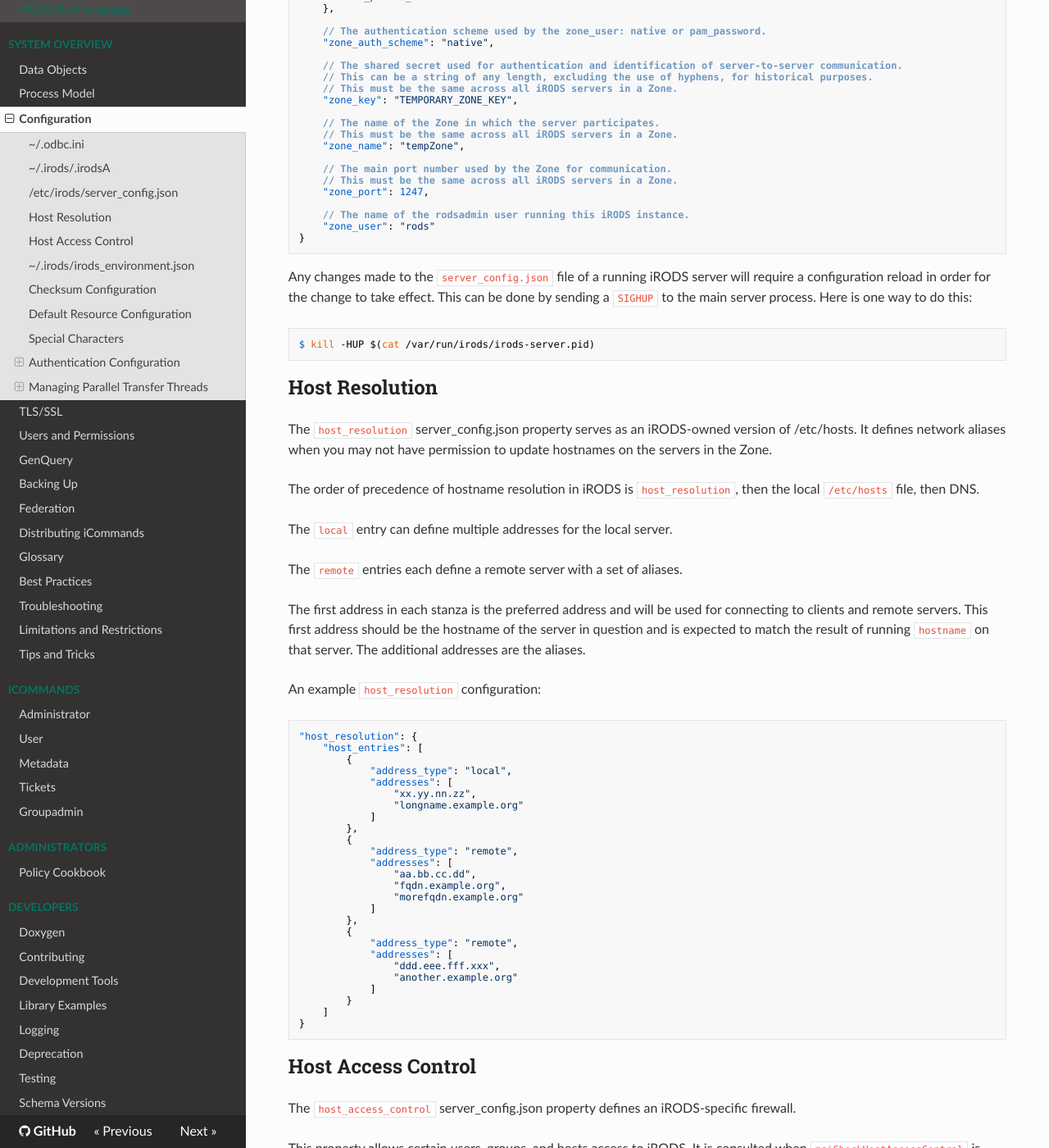
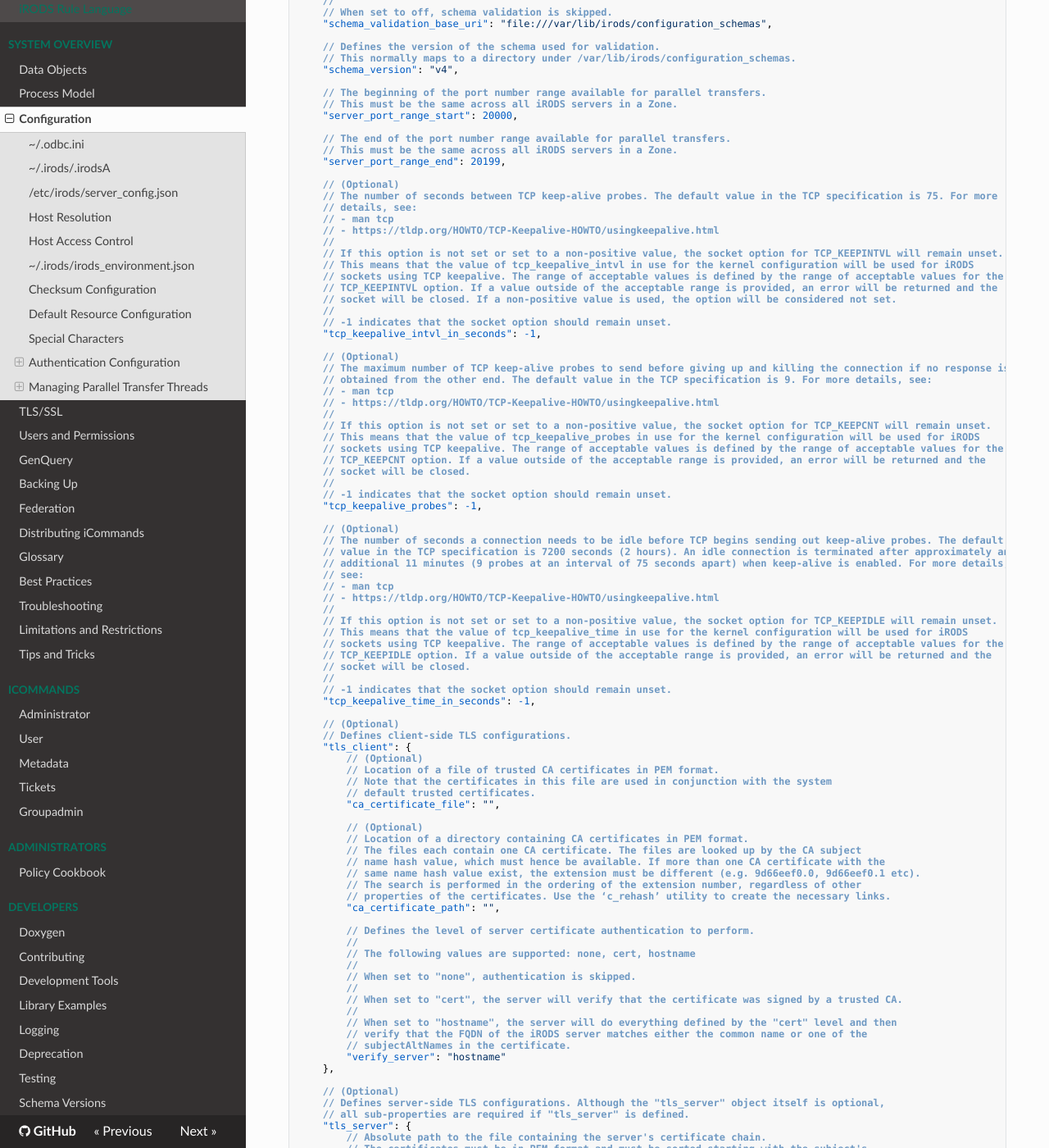
Before and after one commit to irods/irods_docs, an MkDocs documentation site: the page built from docs/system_overview/configuration.md, in a window 1280 px wide and 1400 px high, scrolled down 6205 px. Shown: the whole window at 82% size. Built offline with MkDocs 1.6.1, drawn with Linux system fonts in a browser that asks for light colours; nearby versions of some CDN libraries; some of the changed text lies outside the part shown.

Commit message:
[irods/irods#8012] Document new server_config.json properties taken from service account client environment.

````diff
--- a/docs/system_overview/configuration.md
+++ b/docs/system_overview/configuration.md
@@ -12,7 +12,9 @@
 
 ## /etc/irods/server_config.json
 
-This file defines the behavior of the server Agent that answers individual requests coming into iRODS. It is created and populated by the installer package.
+This file defines the behavior of the server-side processes which listen for and answer incoming iRODS client requests. It is created and populated by `setup_irods.py`.
+
+iRODS 5 servers only require a working `server_config.json` file. All server properties which existed in prior versions of the service account's `irods_environment.json` file have been incorporated into `server_config.json`.
 
 !!! IMPORTANT
     All configuration settings are required unless marked as optional. The value associated with a key represents the default value.
@@ -125,6 +127,17 @@
     // to how the server behaved prior to iRODS 4.3.0.
     "client_api_allowlist_policy": "enforce",
 
+    // Number of seconds after which an existing connection in a connection pool is refreshed.
+    "connection_pool_refresh_time_in_seconds": 300,
+
+    // Controls whether the servers should use TLS for communication.
+    //
+    // The following values are supported:
+    // - CS_NEG_REFUSE:    Do not use TLS
+    // - CS_NEG_REQUIRE:   Demand TLS be used
+    // - CS_NEG_DONT_CARE: Let the other server decide if TLS should be used
+    "client_server_policy": "CS_NEG_REFUSE",
+
     // Defines the list of users that can connect to this server.
     "controlled_user_connection_list": {
         // Defines the type of list.
@@ -155,6 +168,21 @@
     //
     // See "Checksum Configuration" for more details.
     "default_hash_scheme": "SHA256",
+
+    // Encryption properties used for parallel transfer.
+    "encryption": {
+        // EVP-supplied encryption algorithm for parallel transfer encryption.
+        "algorithm": "AES-256-CBC",
+
+        // Key size for parallel transfer encryption.
+        "key_size": 32,
+
+        // Number of hash rounds for parallel transfer encryption.
+        "num_hash_rounds": 16,
+
+        // Salt size for parallel transfer encryption.
+        "salt_size": 8
+    },
 
     // Contains a set of key-value pairs of the form VARIABLE=VALUE such as "ORACLE_HOME=/full/path"
     // from the server's environment. This setting can be empty.
@@ -391,9 +419,88 @@
     "server_port_range_end": 20199,
 
     // (Optional)
-    // Defines server-side TLS configurations. Although the "tls" object itself is optional,
-    // all sub-properties are required if "tls" is defined.
-    "tls": {
+    // The number of seconds between TCP keep-alive probes. The default value in the TCP specification is 75. For more
+    // details, see:
+    // - man tcp
+    // - https://tldp.org/HOWTO/TCP-Keepalive-HOWTO/usingkeepalive.html
+    //
+    // If this option is not set or set to a non-positive value, the socket option for TCP_KEEPINTVL will remain unset.
+    // This means that the value of tcp_keepalive_intvl in use for the kernel configuration will be used for iRODS
+    // sockets using TCP keepalive. The range of acceptable values is defined by the range of acceptable values for the
+    // TCP_KEEPINTVL option. If a value outside of the acceptable range is provided, an error will be returned and the
+    // socket will be closed. If a non-positive value is used, the option will be considered not set.
+    //
+    // -1 indicates that the socket option should remain unset.
+    "tcp_keepalive_intvl_in_seconds": -1,
+
+    // (Optional)
+    // The maximum number of TCP keep-alive probes to send before giving up and killing the connection if no response is
+    // obtained from the other end. The default value in the TCP specification is 9. For more details, see:
+    // - man tcp
+    // - https://tldp.org/HOWTO/TCP-Keepalive-HOWTO/usingkeepalive.html
+    //
+    // If this option is not set or set to a non-positive value, the socket option for TCP_KEEPCNT will remain unset.
+    // This means that the value of tcp_keepalive_probes in use for the kernel configuration will be used for iRODS
+    // sockets using TCP keepalive. The range of acceptable values is defined by the range of acceptable values for the
+    // TCP_KEEPCNT option. If a value outside of the acceptable range is provided, an error will be returned and the
+    // socket will be closed.
+    //
+    // -1 indicates that the socket option should remain unset.
+    "tcp_keepalive_probes": -1,
+
+    // (Optional)
+    // The number of seconds a connection needs to be idle before TCP begins sending out keep-alive probes. The default
+    // value in the TCP specification is 7200 seconds (2 hours). An idle connection is terminated after approximately an
+    // additional 11 minutes (9 probes at an interval of 75 seconds apart) when keep-alive is enabled. For more details,
+    // see:
+    // - man tcp
+    // - https://tldp.org/HOWTO/TCP-Keepalive-HOWTO/usingkeepalive.html
+    //
+    // If this option is not set or set to a non-positive value, the socket option for TCP_KEEPIDLE will remain unset.
+    // This means that the value of tcp_keepalive_time in use for the kernel configuration will be used for iRODS
+    // sockets using TCP keepalive. The range of acceptable values is defined by the range of acceptable values for the
+    // TCP_KEEPIDLE option. If a value outside of the acceptable range is provided, an error will be returned and the
+    // socket will be closed.
+    //
+    // -1 indicates that the socket option should remain unset.
+    "tcp_keepalive_time_in_seconds": -1,
+
+    // (Optional)
+    // Defines client-side TLS configurations.
+    "tls_client": {
+        // (Optional)
+        // Location of a file of trusted CA certificates in PEM format.
+        // Note that the certificates in this file are used in conjunction with the system
+        // default trusted certificates.
+        "ca_certificate_file": "",
+
+        // (Optional)
+        // Location of a directory containing CA certificates in PEM format.
+        // The files each contain one CA certificate. The files are looked up by the CA subject
+        // name hash value, which must hence be available. If more than one CA certificate with the
+        // same name hash value exist, the extension must be different (e.g. 9d66eef0.0, 9d66eef0.1 etc).
+        // The search is performed in the ordering of the extension number, regardless of other
+        // properties of the certificates. Use the ‘c_rehash’ utility to create the necessary links.
+        "ca_certificate_path": "",
+
+        // Defines the level of server certificate authentication to perform.
+        //
+        // The following values are supported: none, cert, hostname
+        //
+        // When set to "none", authentication is skipped.
+        //
+        // When set to "cert", the server will verify that the certificate was signed by a trusted CA.
+        //
+        // When set to "hostname", the server will do everything defined by the "cert" level and then
+        // verify that the FQDN of the iRODS server matches either the common name or one of the
+        // subjectAltNames in the certificate.
+        "verify_server": "hostname"
+    },
+
+    // (Optional)
+    // Defines server-side TLS configurations. Although the "tls_server" object itself is optional,
+    // all sub-properties are required if "tls_server" is defined.
+    "tls_server": {
         // Absolute path to the file containing the server's certificate chain.
         // The certificates must be in PEM format and must be sorted starting with the subject's
         // certificate (actual client or server certificate), followed by intermediate CA certificates
@@ -507,6 +614,9 @@
 ## ~/.irods/irods_environment.json
 
 This is the main iRODS configuration file defining the iRODS environment. Any changes are effective immediately since iCommands reload their environment on every execution.
+
+!!! Note
+    iRODS 5 does not rely on information defined in this file.
 
 ```json
 {
````
